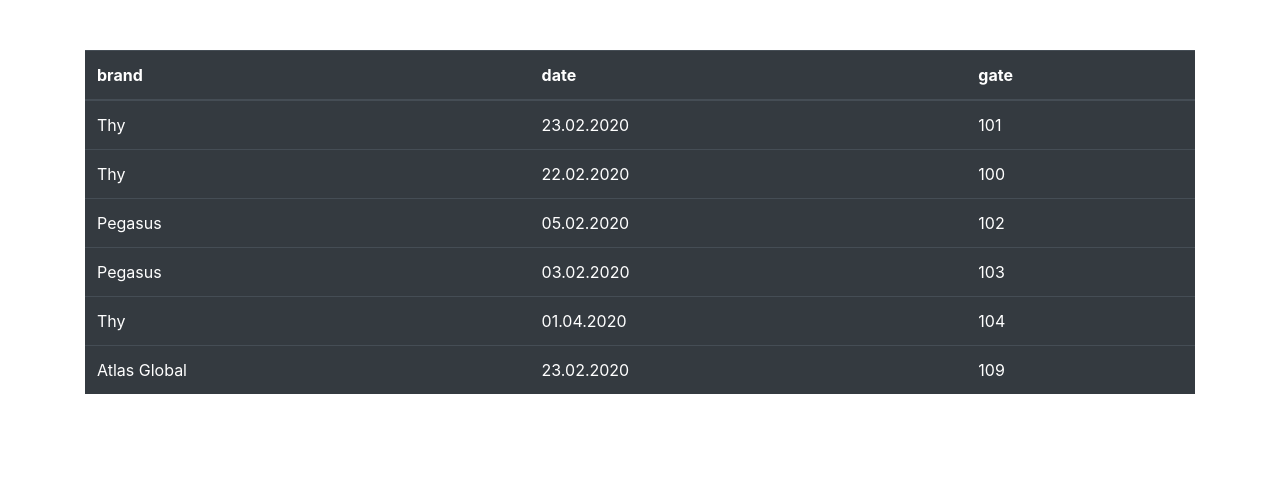
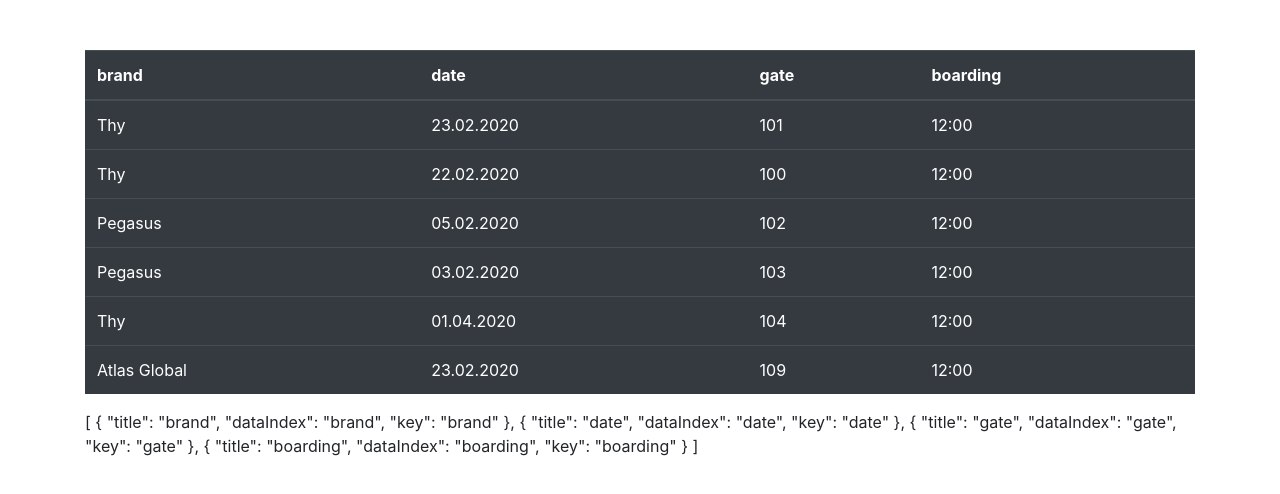
Before and after one commit to sercuu/draggableTable, a Vue app: page /#/ in a window 1280 px wide. Shown: the top 494 px of the page. Built offline with nearby package versions, Linux system fonts and the light colour scheme.

Commit message:
changed colums

```diff
--- a/src/Mockdata.js
+++ b/src/Mockdata.js
@@ -4,40 +4,46 @@
         brand: "Thy",
         date: "23.02.2020",
         gate: "101",
+        boarding: "12:00",
     },
     {
         key: "2",
         brand: "Thy",
         date: "22.02.2020",
         gate: "100",
+        boarding: "12:00",
     },
     {
         key: "3",
         brand: "Pegasus",
         date: "05.02.2020",
         gate: "102",
+        boarding: "12:00",
     },
     {
         key: "4",
         brand: "Pegasus",
         date: "03.02.2020",
         gate: "103",
+        boarding: "12:00",
     },
     {
         key: "5",
         brand: "Thy",
         date: "01.04.2020",
         gate: "104",
+        boarding: "12:00",
     },
     {
         key: "6",
         brand: "Atlas Global",
         date: "23.02.2020",
         gate: "109",
+        boarding: "12:00",
     },
 ];
 
-export const COLUMS = [
+export const COLUMNS = [
     {
         title: "brand",
         dataIndex: "brand",
@@ -56,4 +62,9 @@
         dataIndex: "gate",
         key: "gate",
     },
+    {
+        title: "boarding",
+        dataIndex: "boarding",
+        key: "boarding",
+    },
 ];
--- a/src/components/common/Table.vue
+++ b/src/components/common/Table.vue
@@ -3,23 +3,23 @@
         <thead>
             <tr>
                 <th
-                    v-for="colum in colums"
-                    :id="colum.key"
-                    :key="colum.key"
+                    v-for="column in columns"
+                    :id="column.key"
+                    :key="column.key"
                     draggable="true"
                     @dragstart="dragStart"
                     @dragleave="dragLeave"
                     @drop="drop"
                     @dragover="dragOver"
                 >
-                    {{ colum.title }}
+                    {{ column.title }}
                 </th>
             </tr>
         </thead>
         <tbody>
             <tr v-for="data in dataSource" :key="data.key">
-                <td v-for="colum in colums" :key="colum.key">
-                    {{ data[colum.key] }}
+                <td v-for="column in columns" :key="column.key">
+                    {{ data[column.key] }}
                 </td>
             </tr>
         </tbody>
@@ -34,7 +34,7 @@
             type: Array,
             required: true,
         },
-        colums: {
+        columns: {
             type: Array,
             required: true,
         },
--- a/src/helper/setArrayPosition.js
+++ b/src/helper/setArrayPosition.js
@@ -1,7 +1,13 @@
 const setArrayPosition = (arr, old_index, new_index) => {
+    while (old_index < 0) {
+        old_index += arr.length;
+    }
+    while (new_index < 0) {
+        new_index += arr.length;
+    }
     if (new_index >= arr.length) {
-        var k = new_index - arr.length + 1;
-        while (k--) {
+        var k = new_index - arr.length;
+        while (k-- + 1) {
             arr.push(undefined);
         }
     }
--- a/src/views/Home/index.vue
+++ b/src/views/Home/index.vue
@@ -1,20 +1,21 @@
 <template>
     <div class="home">
         <Table
-            :dataSource="DATASOURCE"
-            :colums="COLUMS"
+            :dataSource="dataSource"
+            :columns="columns"
             :dragStart="dragStart"
             :dragLeave="dragLeave"
             :drop="drop"
             :dragOver="dragOver"
         ></Table>
+        {{ columns }}
     </div>
 </template>
 
 <script>
 import Table from "@/components/common/Table";
 import SetArrayPosition from "@/helper/setArrayPosition.js";
-import { DATASOURCE, COLUMS } from "@/Mockdata.js";
+import { DATASOURCE, COLUMNS } from "@/Mockdata.js";
 
 export default {
     name: "Home",
@@ -24,32 +25,40 @@
 
     data: () => {
         return {
-            DATASOURCE,
-            COLUMS,
+            dataSource: null,
+            columns: null,
         };
     },
-
+    created() {
+        this.immutableData();
+    },
     methods: {
+        immutableData() {
+            const newDataSource = [...DATASOURCE];
+            const newColumns = [...COLUMNS];
+            this.dataSource = newDataSource;
+            this.columns = newColumns;
+        },
         dragOver(e) {
             e.preventDefault();
         },
-        dragStart: (e) => {
+        dragStart(e) {
             e.target.style.opacity = "0.4";
             e.dataTransfer.setData("text", e.target.id);
         },
-        dragLeave: (e) => {
+        dragLeave(e) {
             e.target.style.opacity = "1";
         },
-        drop: (e) => {
+        drop(e) {
             e.preventDefault();
             const draggedItem = e.dataTransfer.getData("text");
-            const THIS = e.target.id;
+            const droppedItem = e.target.id;
 
-            // Same colums Controller
-            if (draggedItem !== THIS) {
-                const draggedItemIndex = COLUMS.findIndex((e) => e.key === draggedItem);
-                const dropedItemIndex = COLUMS.findIndex((e) => e.key === THIS);
-                SetArrayPosition(COLUMS, draggedItemIndex, dropedItemIndex);
+            // Same columns Controller
+            if (draggedItem !== droppedItem) {
+                const draggedItemIndex = this.columns.findIndex((e) => e.key === draggedItem);
+                const dropedItemIndex = this.columns.findIndex((e) => e.key === droppedItem);
+                SetArrayPosition(this.columns, draggedItemIndex, dropedItemIndex);
             }
         },
     },
```
